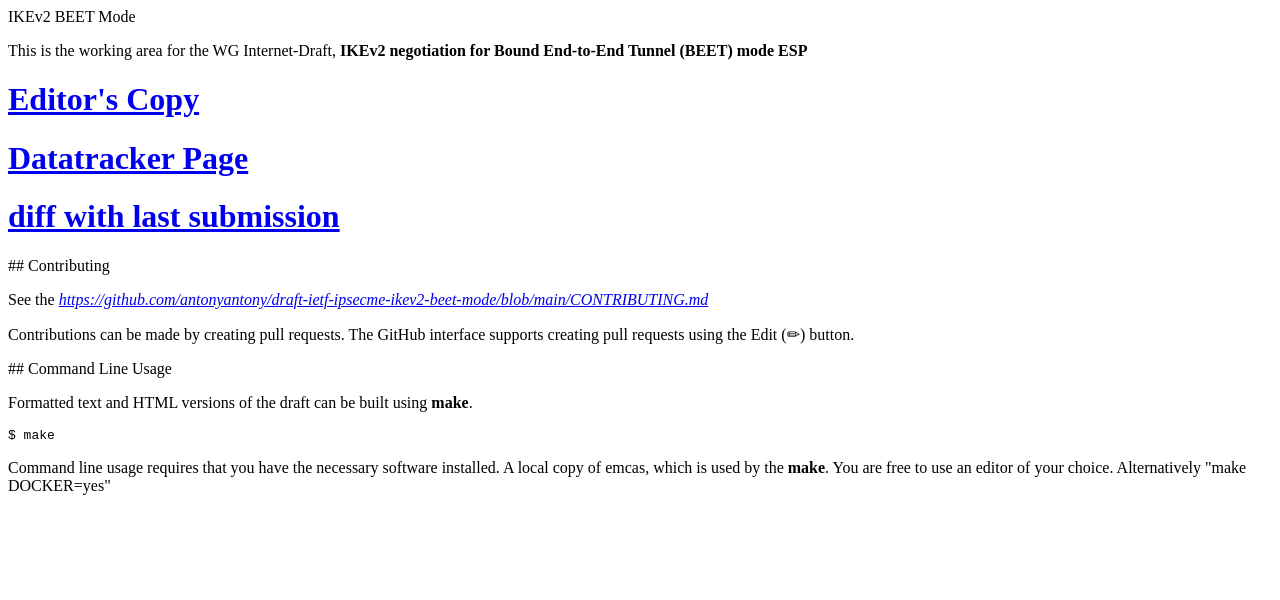
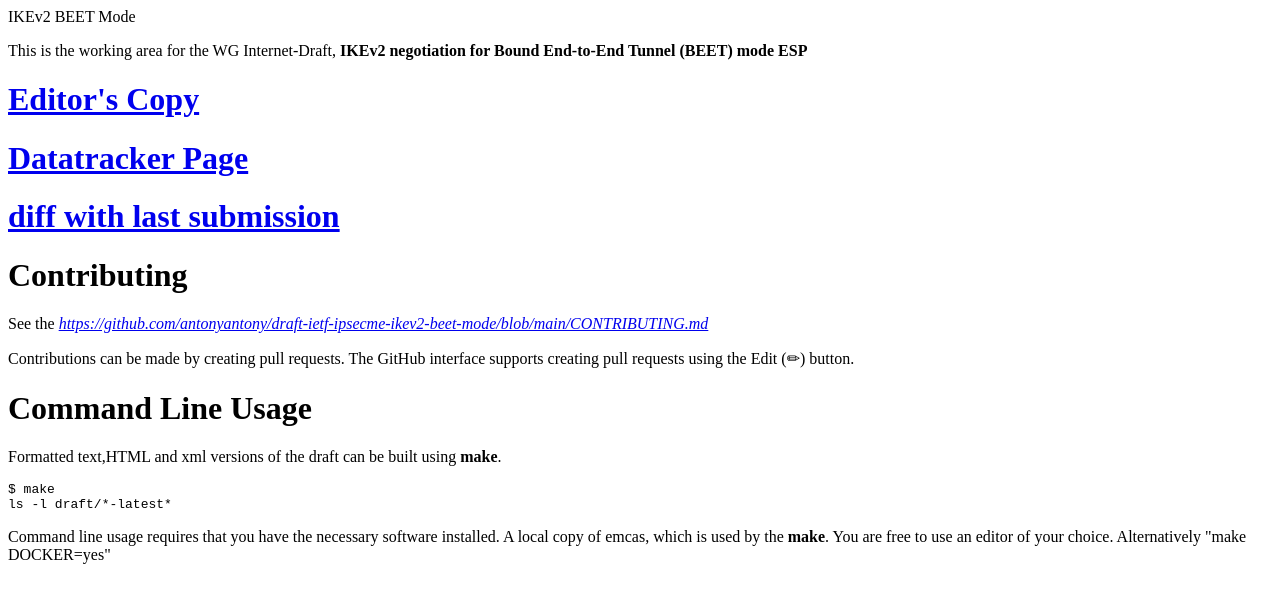
Before and after one commit to antonyantony/draft-ipsecme-ikev2-beet-mode, a plain HTML site: page index.html in a window 1280 px wide. Drawn offline with Linux system fonts and the light colour scheme.

Commit message:
deploy: 415b24e0b4facea7a5b59ecf7cbbc3eaf587cb39

```diff
--- a/index.html
+++ b/index.html
@@ -10,17 +10,18 @@ Page</a></h1>
 <h1 id="diff-with-last-submission"><a
 href="https://author-tools.ietf.org/api/iddiff?doc_1=draft-ietf-ipsecme-ikev2-beet-mode&amp;url_2=https://antonyantony.github.io/draft-ietf-ipsecme-ikev2-beet-mode/draft-ietf-ipsecme-ikev2-beet-mode-latest.txt">diff
 with last submission</a></h1>
-<p>## Contributing</p>
+<h1 id="contributing">Contributing</h1>
 <p>See the <span class="spurious-link"
 target="guidelines for contributions"><em><a
 href="https://github.com/antonyantony/draft-ietf-ipsecme-ikev2-beet-mode/blob/main/CONTRIBUTING.md">https://github.com/antonyantony/draft-ietf-ipsecme-ikev2-beet-mode/blob/main/CONTRIBUTING.md</a></em></span></p>
 <p>Contributions can be made by creating pull requests. The GitHub
 interface supports creating pull requests using the Edit (✏) button.</p>
-<p>## Command Line Usage</p>
-<p>Formatted text and HTML versions of the draft can be built using
+<h1 id="command-line-usage">Command Line Usage</h1>
+<p>Formatted text,HTML and xml versions of the draft can be built using
 <strong>make</strong>.</p>
 <div class="sourceCode" id="cb1" data-org-language="sh"><pre
-class="sourceCode bash"><code class="sourceCode bash"><span id="cb1-1"><a href="#cb1-1" aria-hidden="true" tabindex="-1"></a><span class="ex">$</span> make</span></code></pre></div>
+class="sourceCode bash"><code class="sourceCode bash"><span id="cb1-1"><a href="#cb1-1" aria-hidden="true" tabindex="-1"></a><span class="ex">$</span> make</span>
+<span id="cb1-2"><a href="#cb1-2" aria-hidden="true" tabindex="-1"></a><span class="fu">ls</span> <span class="at">-l</span> draft/<span class="pp">*</span>-latest<span class="pp">*</span></span></code></pre></div>
 <p>Command line usage requires that you have the necessary software
 installed. A local copy of emcas, which is used by the
 <strong>make</strong>. You are free to use an editor of your choice.
```
Also changed, not shown: 1 other file.
